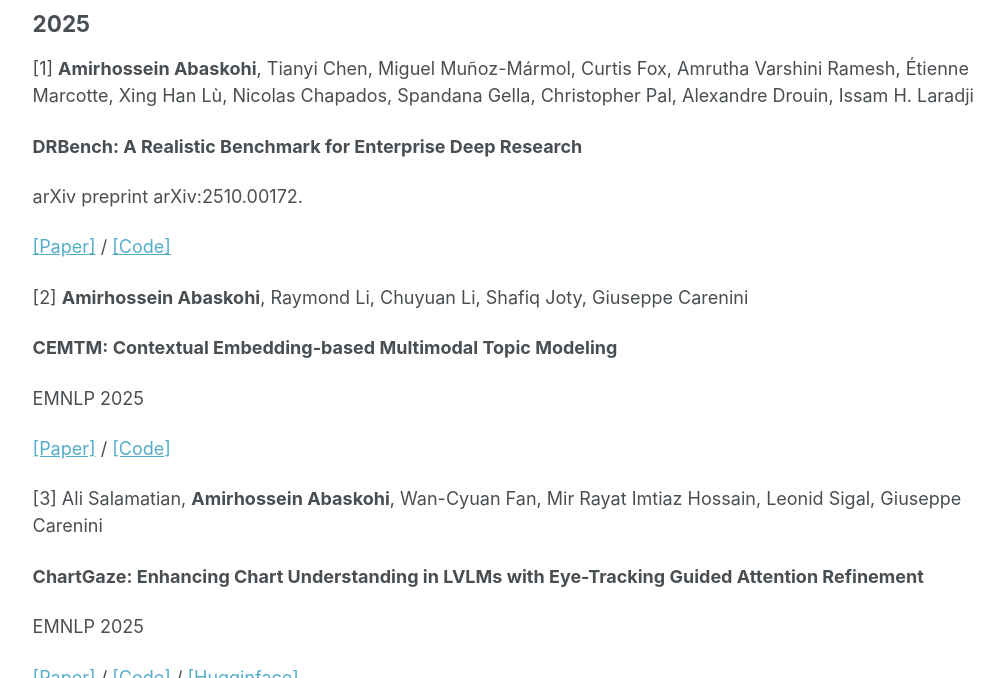
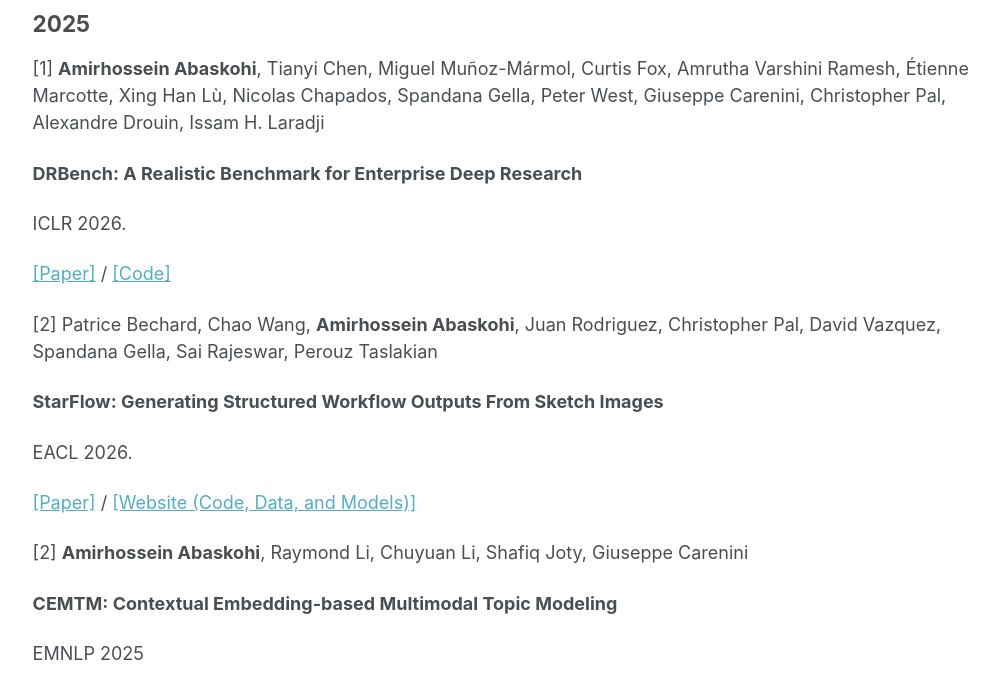
Before and after one commit to AmirAbaskohi/AmirAbaskohi.github.io, a Jekyll site: the page built from _pages/publications.md, in a window 1280 px wide and 900 px high, cut to the strip 222-900 px from the top of the window. Shown: the whole strip, without its empty margins (249-1253 px from the left). Built offline with Jekyll 4.4.1, drawn with Linux system fonts in a browser that asks for light colours.

Commit message:
Revise 2025 publications and add new entries
Updated publication list for 2025 with new authors and details.

```diff
--- a/_pages/publications.md
+++ b/_pages/publications.md
@@ -10,13 +10,21 @@
 {% endif %}
 
 ## 2025
-[1] __Amirhossein Abaskohi__, Tianyi Chen, Miguel Muñoz-Mármol, Curtis Fox, Amrutha Varshini Ramesh, Étienne Marcotte, Xing Han Lù, Nicolas Chapados, Spandana Gella, Christopher Pal, Alexandre Drouin, Issam H. Laradji
+[1] __Amirhossein Abaskohi__, Tianyi Chen, Miguel Muñoz-Mármol, Curtis Fox, Amrutha Varshini Ramesh, Étienne Marcotte, Xing Han Lù, Nicolas Chapados, Spandana Gella, Peter West, Giuseppe Carenini, Christopher Pal, Alexandre Drouin, Issam H. Laradji
 
 **DRBench: A Realistic Benchmark for Enterprise Deep Research**
 
-arXiv preprint arXiv:2510.00172.
+ICLR 2026.
 
 [\[Paper\]](https://arxiv.org/abs/2510.00172) / [\[Code\]](https://github.com/ServiceNow/drbench)
+
+[2] Patrice Bechard, Chao Wang, __Amirhossein Abaskohi__, Juan Rodriguez, Christopher Pal, David Vazquez, Spandana Gella, Sai Rajeswar, Perouz Taslakian
+
+**StarFlow: Generating Structured Workflow Outputs From Sketch Images**
+
+EACL 2026.
+
+[\[Paper\]](https://arxiv.org/abs/2503.21889) / [\[Website (Code, Data, and Models)\]](https://servicenow.github.io/StarFlow/)
 
 [2] __Amirhossein Abaskohi__, Raymond Li, Chuyuan Li, Shafiq Joty, Giuseppe Carenini
 
```
